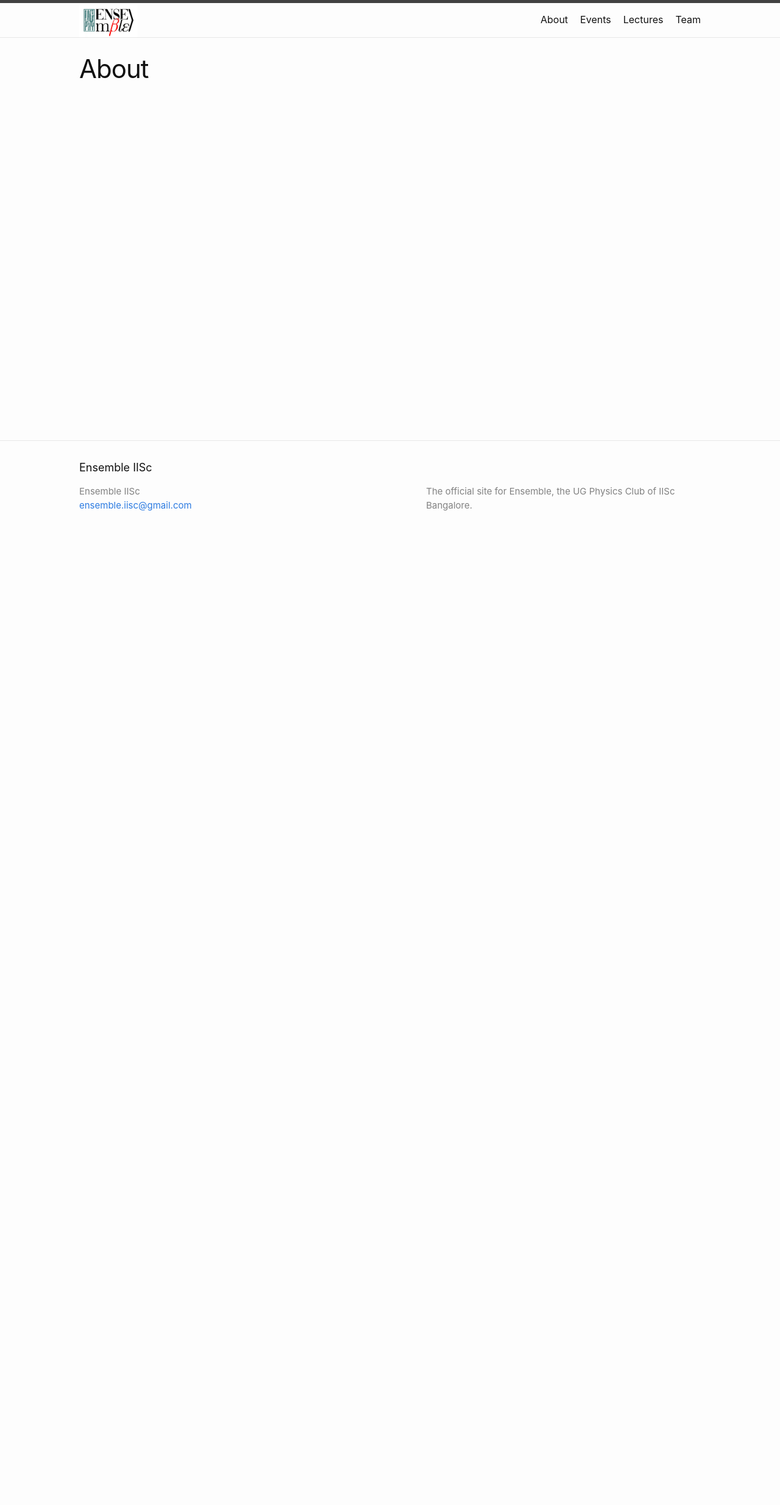
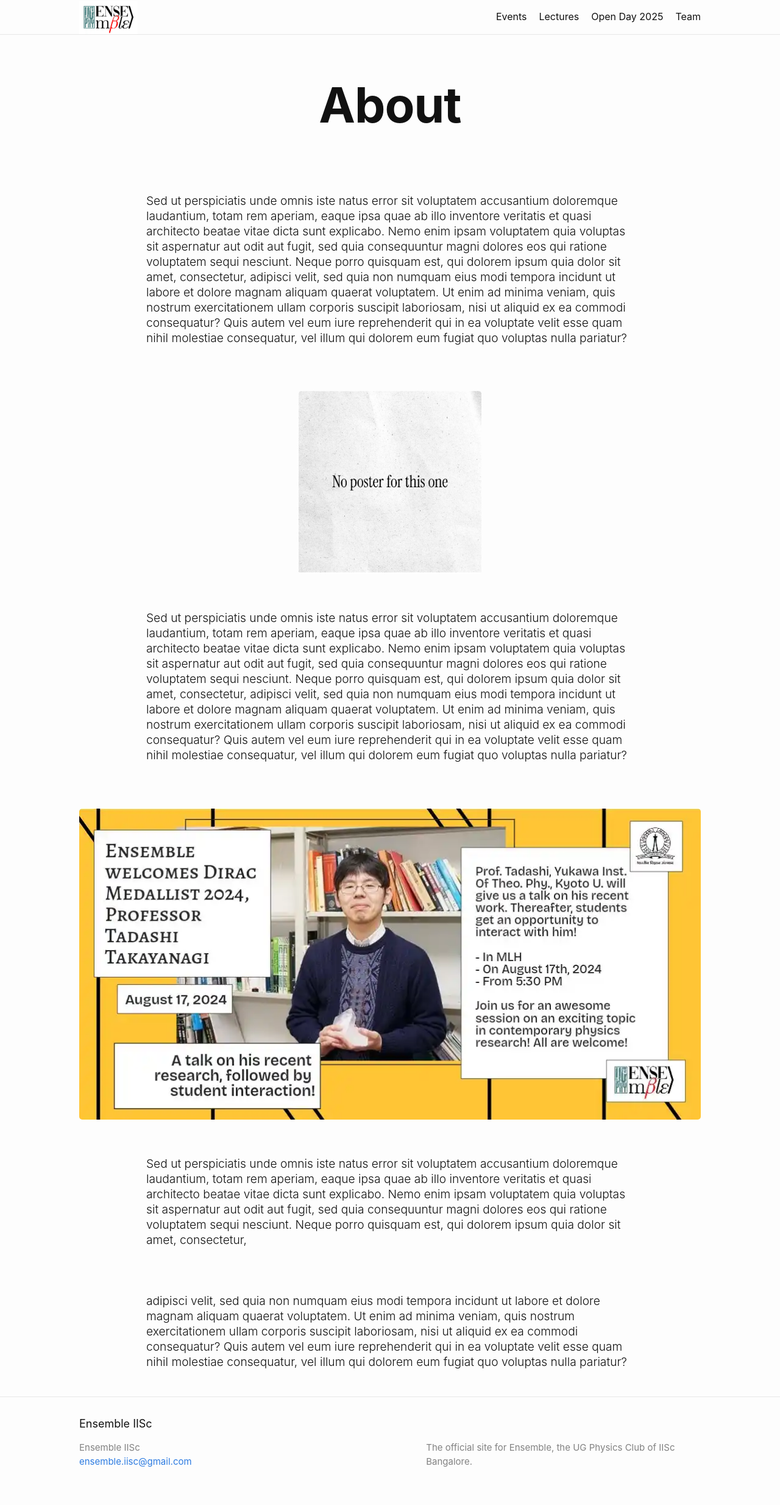
Before and after one commit to databasedIISc/ensembleiisc, a Jekyll site: the page built from about.html, in a window 1280 px wide. Shown: the whole page at 61% size. Built offline with Jekyll 4.4.1, drawn with Linux system fonts in a browser that asks for light colours; before the commit the page ends 900 px from its top, so only the background shows below that.

Commit message:
Redesigned Team page and added About and Open Day pages

```diff
--- a/Gemfile
+++ b/Gemfile
@@ -32,3 +32,5 @@
 # Lock `http_parser.rb` gem to `v0.6.x` on JRuby builds since newer versions of the gem
 # do not have a Java counterpart.
 gem "http_parser.rb", "~> 0.6.0", :platforms => [:jruby]
+
+gem "bigdecimal", "~> 3.1"
--- a/_sass/minima/_layout.scss
+++ b/_sass/minima/_layout.scss
@@ -2,7 +2,7 @@
  * Site header
  */
 .site-header {
-  border-top: 5px solid $grey-color-dark;
+  // border-top: 5px solid $grey-color-dark;
   border-bottom: 1px solid $grey-color-light;
   min-height: $spacing-unit * 1.865;
 
@@ -260,9 +260,12 @@
 }
 
 .post-title {
-  @include relative-font-size(2.625);
+  @include relative-font-size(4);
+  font-weight: 700;
   letter-spacing: -1px;
   line-height: 1;
+  margin: 5vh 0;
+  margin-bottom: 10vh;
 
   @include media-query($on-laptop) {
     @include relative-font-size(2.25);
@@ -273,7 +276,8 @@
   margin-bottom: $spacing-unit;
 
   h2 {
-    @include relative-font-size(2);
+    @include relative-font-size(4);
+    font-weight: 700;
 
     @include media-query($on-laptop) {
       @include relative-font-size(1.75);
@@ -281,23 +285,115 @@
   }
 
   h3 {
-    @include relative-font-size(1.625);
+    @include relative-font-size(2.5);
+    font-weight: 700;
 
     @include media-query($on-laptop) {
       @include relative-font-size(1.375);
     }
+
+    @include media-query($on-palm) {
+      @include relative-font-size(1.25);
+    }
   }
 
   h4 {
-    @include relative-font-size(1.25);
+    @include relative-font-size(1.875);
+    font-weight: 475;
 
     @include media-query($on-laptop) {
-      @include relative-font-size(1.125);
+      @include relative-font-size(1.25);
     }
   }
 }
 
-
 section {
   margin-bottom: $spacing-unit;
 }
+
+.about-wrapper {
+  display: flex;
+  flex-direction: column;
+  align-items: center;
+  gap: 2*$spacing-unit;
+
+  .about-title {
+    @include relative-font-size(5);
+    font-weight: 700;
+    letter-spacing: -1px;
+    line-height: 1;
+    margin: 5vh 0;
+  }
+
+  .about-para {
+    @include relative-font-size(1.2);
+    max-width: 800px;
+    font-weight: 300;
+    line-height: 1.3;
+  }
+
+  .about-image-small {
+    width: 100%;
+    max-width: 300px;
+    aspect-ratio: 1/1;
+    object-fit: cover;
+    border-radius: 5px;
+  }
+
+  .about-image-wide {
+    width: 100%;
+    border-radius: 5px;
+  }
+}
+
+// .open-day-2025-wrapper {
+//   display: grid;
+//   grid-template-columns: repeat(3, 1fr);
+//   grid-auto-rows: 1fr;
+//   // gap: $spacing-unit;
+
+//   .open-day-2025-image {
+//     width: 100%;
+//     height: 100%;
+//     object-fit: cover;
+//     border-radius: 5px;
+//     box-sizing: border-box;
+//     border: 3px solid transparent;
+
+//     &:nth-child(1),
+//     &:nth-child(6),
+//     &:nth-child(9) {
+//       grid-row: span 3;
+//     }
+
+//     &:nth-child(3),
+//     &:nth-child(5) {
+//       grid-row: span 4;
+//     }
+
+//     &:nth-child(8),
+//     &:nth-child(11) {
+//       grid-row: span 1;
+//     }
+
+//     &:nth-child(2),
+//     &:nth-child(4),
+//     &:nth-child(7),
+//     &:nth-child(10) {
+//       grid-row: span 2;
+//     }
+//   }
+// }
+
+.open-day-2025-wrapper {
+  display: grid;
+  grid-template-columns: repeat(3, 1fr);
+  grid-auto-rows: 1fr;
+  gap: $spacing-unit;
+
+  .open-day-2025-image {
+    width: 100%;
+    height: auto;
+    object-fit: cover;
+  }
+}
--- a/_sass/minima/_team.scss
+++ b/_sass/minima/_team.scss
@@ -1,22 +1,71 @@
+.year-of-service {
+    margin-top: 5*$spacing-unit;
+}
 
 .convenor-list {
     list-style: none;
-    display: grid;
+    display: flex;
+    flex-direction: column;
     margin: 0;
-    grid-template-columns: repeat(auto-fill, minmax(300px, 1fr));
     margin-block: $spacing-unit;
-    gap: $spacing-unit;
+    gap: 2*$spacing-unit;
 
     img {
-        width: 100%;
-        aspect-ratio: 1/1;
+        width: min(33vw, 50%);
+        aspect-ratio: 16/9;
         border-radius: 5px;
         object-fit: cover;
     }
 
-    h4 {
-        margin-top: 1em;
-        margin-bottom: .5em;
+    li {
+        display: flex;
+        gap: 2*$spacing-unit;
+
+        &:nth-child(even) {
+            flex-direction: row-reverse;
+        }
+
+        .person-info {
+            display: flex;
+            flex-direction: column;
+            justify-content: center;
+            gap: $spacing-unit;
+            width: -webkit-calc(100% - 150px);
+
+            h4 {
+                margin: 0;
+            }
+
+            p {
+                margin: 0;
+                font-size: 0.9em;
+                color: #555;
+            }
+        }
+    }
+}
+
+.team-title {
+    display: flex;
+    align-items: baseline;
+    gap: $spacing-unit;
+
+    h3 {
+        display: inline;
+        width: 20%;
+        margin: 0;
+
+        @include media-query($on-laptop) {
+            width: min-content;
+            gap: 0;
+        }
     }
 
+    hr {
+        display: inline;
+        width: 100%;
+        height: 0;
+        border: 0;
+        border-bottom: 2px solid #000;
+    }
 }
--- /dev/null
+++ b/about.html
@@ -0,0 +1,17 @@
+---
+layout: default
+permalink: /about/
+---
+<div class="about-wrapper">
+    <h2 class="about-title">About</h2>
+    <p class="about-para">Sed ut perspiciatis unde omnis iste natus error sit voluptatem accusantium doloremque laudantium, totam rem aperiam, eaque ipsa quae ab illo inventore veritatis et quasi architecto beatae vitae dicta sunt explicabo. Nemo enim ipsam voluptatem quia voluptas sit aspernatur aut odit aut fugit, sed quia consequuntur magni dolores eos qui ratione voluptatem sequi nesciunt. Neque porro quisquam est, qui dolorem ipsum quia dolor sit amet, consectetur, adipisci velit, sed quia non numquam eius modi tempora incidunt ut labore et dolore magnam aliquam quaerat voluptatem. Ut enim ad minima veniam, quis nostrum exercitationem ullam corporis suscipit laboriosam, nisi ut aliquid ex ea commodi consequatur? Quis autem vel eum iure reprehenderit qui in ea voluptate velit esse quam nihil molestiae consequatur, vel illum qui dolorem eum fugiat quo voluptas nulla pariatur?</p>
+
+    <img src="/assets/img/posts/noposter.webp" alt="About Image" class="about-image-small">
+
+    <p class="about-para">Sed ut perspiciatis unde omnis iste natus error sit voluptatem accusantium doloremque laudantium, totam rem aperiam, eaque ipsa quae ab illo inventore veritatis et quasi architecto beatae vitae dicta sunt explicabo. Nemo enim ipsam voluptatem quia voluptas sit aspernatur aut odit aut fugit, sed quia consequuntur magni dolores eos qui ratione voluptatem sequi nesciunt. Neque porro quisquam est, qui dolorem ipsum quia dolor sit amet, consectetur, adipisci velit, sed quia non numquam eius modi tempora incidunt ut labore et dolore magnam aliquam quaerat voluptatem. Ut enim ad minima veniam, quis nostrum exercitationem ullam corporis suscipit laboriosam, nisi ut aliquid ex ea commodi consequatur? Quis autem vel eum iure reprehenderit qui in ea voluptate velit esse quam nihil molestiae consequatur, vel illum qui dolorem eum fugiat quo voluptas nulla pariatur?</p>
+
+    <img src="/assets/img/events/takayanagi/poster.webp" alt="About Image" class="about-image-wide">
+
+    <p class="about-para">Sed ut perspiciatis unde omnis iste natus error sit voluptatem accusantium doloremque laudantium, totam rem aperiam, eaque ipsa quae ab illo inventore veritatis et quasi architecto beatae vitae dicta sunt explicabo. Nemo enim ipsam voluptatem quia voluptas sit aspernatur aut odit aut fugit, sed quia consequuntur magni dolores eos qui ratione voluptatem sequi nesciunt. Neque porro quisquam est, qui dolorem ipsum quia dolor sit amet, consectetur,</p>
+    <p class="about-para">adipisci velit, sed quia non numquam eius modi tempora incidunt ut labore et dolore magnam aliquam quaerat voluptatem. Ut enim ad minima veniam, quis nostrum exercitationem ullam corporis suscipit laboriosam, nisi ut aliquid ex ea commodi consequatur? Quis autem vel eum iure reprehenderit qui in ea voluptate velit esse quam nihil molestiae consequatur, vel illum qui dolorem eum fugiat quo voluptas nulla pariatur?</p>
+</div>
--- a/about.markdown
+++ /dev/null
@@ -1,5 +0,0 @@
----
-layout: page
-title: About
-permalink: /about/
----
```
Also changed, not shown: open-day-2025.html (added, +16 -0 lines), team.html (+12 -5 lines), Gemfile.lock, 1 other file.
